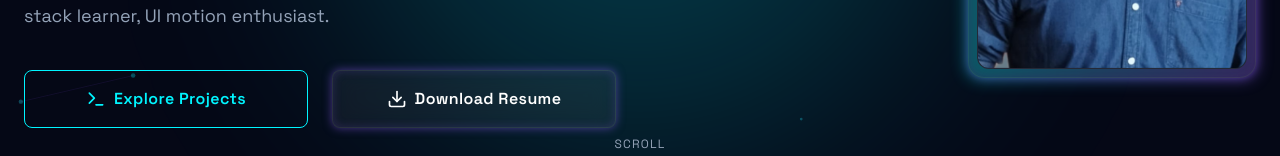
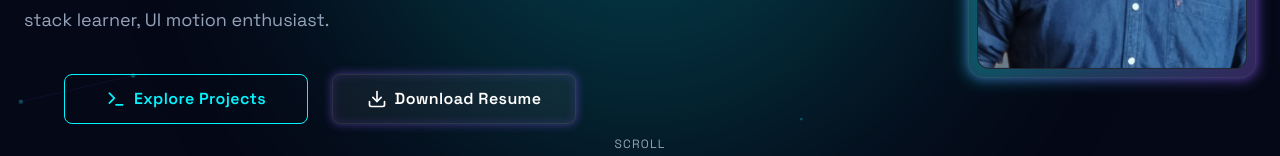
Before and after one commit to Kunaltiwari2109/my-portfolio, a React (Vite) app: page / in a window 1280 px wide. Shown: the part 552-708 px from the top of the page. Built offline with nearby package versions, Linux system fonts and the light colour scheme; no server answers.

Commit message:
Reduce hero button size and keep equal width

```diff
--- a/src/components/Hero.jsx
+++ b/src/components/Hero.jsx
@@ -40,10 +40,10 @@ const Hero = () => {
             engineering. MERN stack learner, UI motion enthusiast.
           </p>
 
-          <div className="flex flex-col sm:flex-row items-stretch gap-6">
+          <div className="flex flex-col sm:flex-row items-center justify-center gap-6">
             <a
               href="#projects"
-              className="group relative flex-1 min-w-0 overflow-hidden rounded-lg border border-electricBlue bg-transparent px-8 py-4 flex items-center justify-center gap-2 text-electricBlue font-semibold tracking-wide"
+              className="group relative w-full max-w-[13.5rem] md:max-w-[15.25rem] overflow-hidden rounded-lg border border-electricBlue bg-transparent px-6 py-3 flex items-center justify-center gap-2 text-electricBlue font-semibold tracking-wide"
             >
               <div className="absolute inset-0 w-0 bg-electricBlue transition-all duration-[250ms] ease-out group-hover:w-full"></div>
               <span className="relative flex items-center justify-center gap-2">
@@ -56,7 +56,7 @@ const Hero = () => {
               href={`${import.meta.env.BASE_URL}Kunal-Resume.pdf`}
               target="_blank"
               rel="noreferrer"
-              className="group relative flex-1 min-w-0 px-8 py-4 rounded-lg glassmorphism border-glow hover:bg-white/10 transition-colors flex items-center justify-center gap-2 text-white font-semibold tracking-wide"
+              className="group relative w-full max-w-[13.5rem] md:max-w-[15.25rem] px-6 py-3 rounded-lg glassmorphism border-glow hover:bg-white/10 transition-colors flex items-center justify-center gap-2 text-white font-semibold tracking-wide"
             >
               <Download
                 size={20}
```
